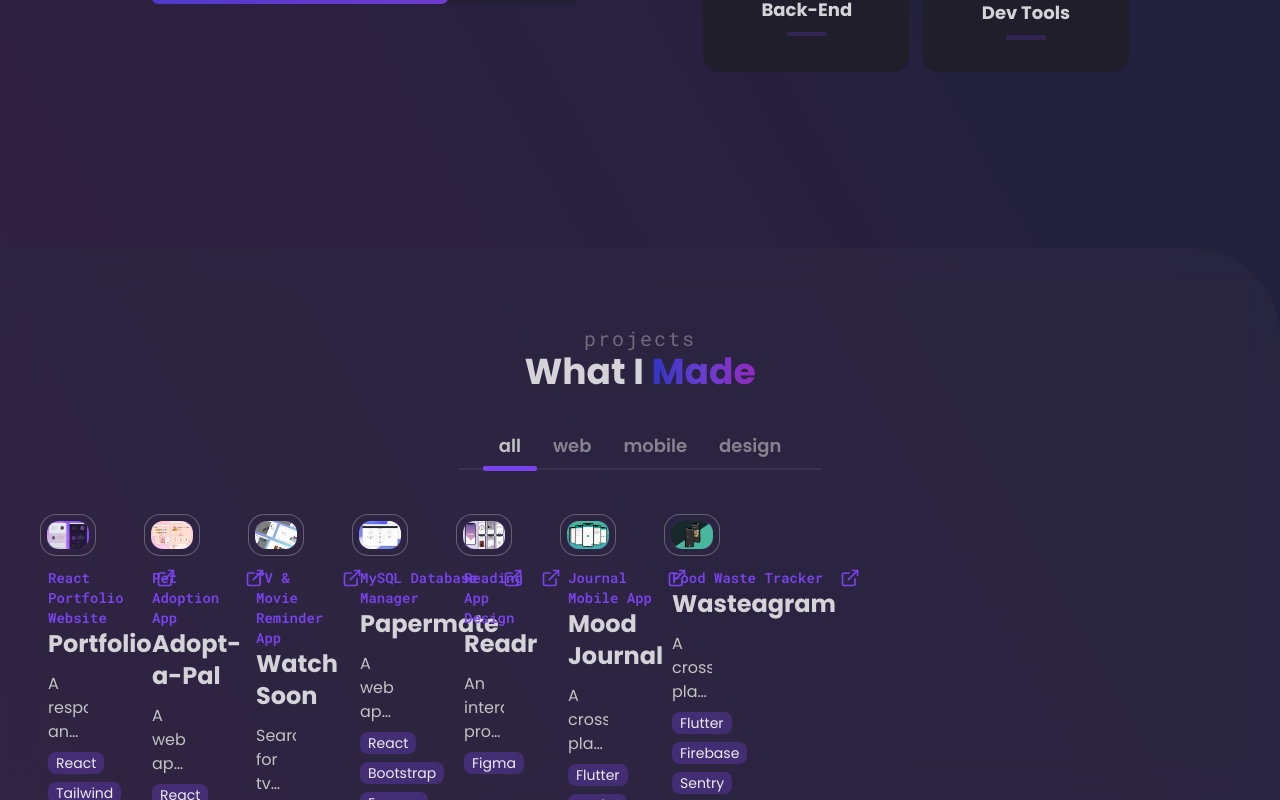
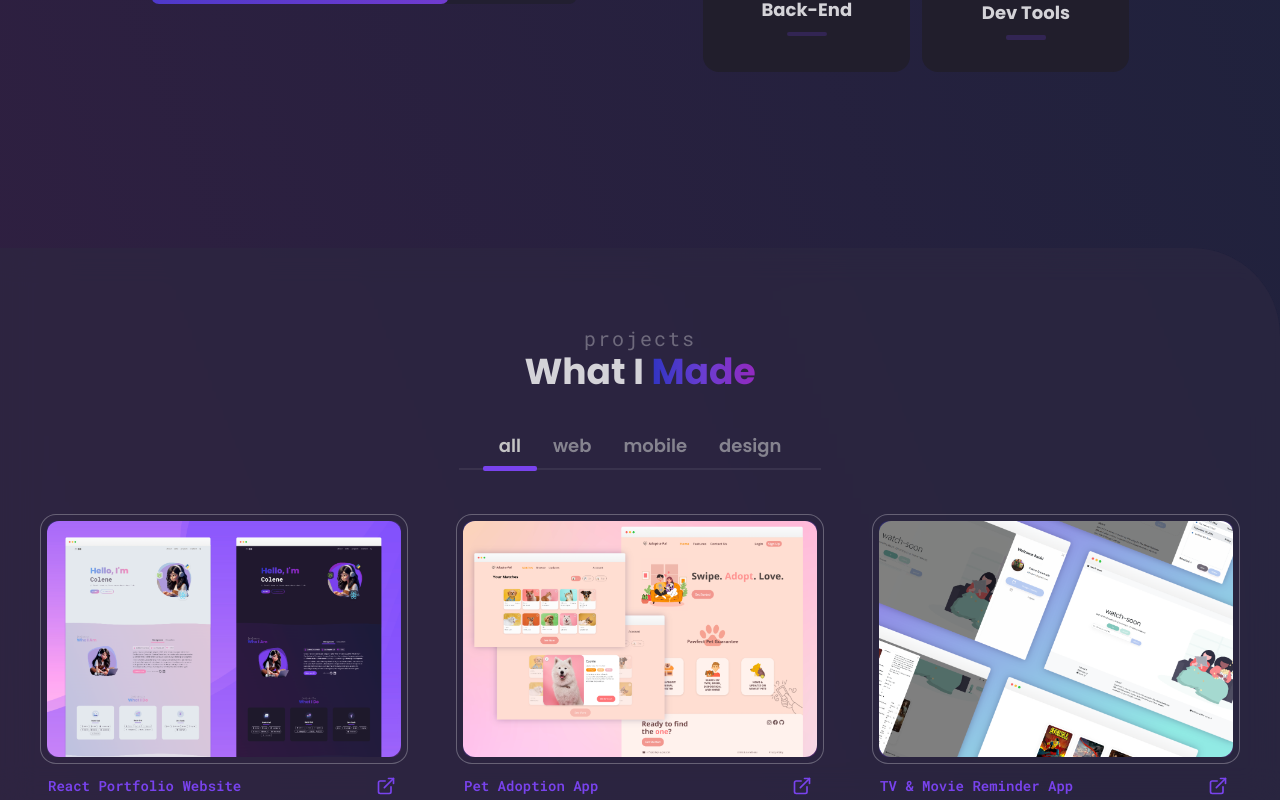
Before and after one commit to encarnac/portfolio, a React (Vite) app: page / in a window 1280 px wide. Shown: the part 2000-2800 px from the top of the page. Built offline with nearby package versions, Linux system fonts and the light colour scheme.

Commit message:
Added entrance animation to each card and changed divs to ul/li

```diff
--- a/src/components/ProjectsSection.jsx
+++ b/src/components/ProjectsSection.jsx
@@ -1,43 +1,38 @@
-import { useState } from "react";
-import { motion } from "framer-motion";
+import { useState, useRef } from "react";
+import { motion, useInView } from "framer-motion";
+import ProjectsTab from "./ProjectsTab";
 import ProjectCard from "./ProjectCard";
-import ProjectsTab from "./ProjectsTab";
 import { PROJECTS_DATA } from "../utils/ProjectsData";
 
-const projectsContainer = {
-  hidden: { opacity: 0 },
-  visible: {
-    opacity: 1,
-    transition: {
-      delayChildren: 0.5,
-      staggerChildren: 0.4,
-    },
-  },
+const ProjectsSection = () => {
+  const [filter, setFilter] = useState("all");
+  const ref = useRef(null);
+  const isInView = useInView(ref, { once: true });
+
+  const selectFilter = (type) => {
+    setFilter(type);
   };
 
-const projectsTabs = {
+  const filteredProjects = PROJECTS_DATA.filter((project) =>
+    project.type.includes(filter)
+  );
+
+  const types = ["all", "web", "mobile", "design"];
+
+  const tabVariants = {
     hidden: { y: -30, opacity: 0 },
-  visible: {
-    y: 0,
-    opacity: 1,
-    transition: { duration: 0.5 },
-  },
-};
-
-const projectCard = {
-  hidden: { y: 30, opacity: 0 },
     visible: {
       y: 0,
       opacity: 1,
     },
   };
 
-const types = ["all", "web", "mobile", "design"];
-
-const ProjectsSection = () => {
-  const [filter, setFilter] = useState("all");
-  const selectFilter = (type) => {
-    setFilter(type);
+  const cardVariants = {
+    hidden: { y: 30, opacity: 0 },
+    visible: {
+      y: 0,
+      opacity: 1,
+    },
   };
 
   return (
@@ -57,7 +52,7 @@ const ProjectsSection = () => {
           initial="hidden"
           whileInView="visible"
           viewport={{ once: true, amount: 1 }}
-          variants={projectsTabs}
+          variants={tabVariants}
           transition={{ type: "tween", duration: 0.3 }}
           className="relative mt-8 flex h-fit w-fit flex-row place-self-center border-b-[2px] border-b-[#726C7B]/20 px-2 dark:border-b-[#b7b0c2]/10 sm:px-6 lg:col-span-7 lg:mx-0"
         >
@@ -76,17 +71,23 @@ const ProjectsSection = () => {
 
       <div className="flex flex-col items-center gap-y-12">
         {/* PROJECT CARDS */}
-        <motion.div
+        <ul
+          ref={ref}
+          className="grid gap-y-8 text-[#312f34] dark:text-[#c3c3c4] sm:grid-cols-12 sm:gap-x-4 md:gap-x-3 lg:gap-x-8 xl:gap-x-12"
+        >
+          {filteredProjects.map((project, index) => (
+            <motion.li
+              key={index}
+              variants={cardVariants}
               initial="hidden"
-          whileInView="visible"
-          viewport={{ once: true, amount: 0.1 }}
-          variants={projectsContainer}
-          className="grid gap-y-8 text-[#312f34] dark:text-[#c3c3c4] md:grid-cols-12 md:gap-x-2 md:gap-y-8 lg:gap-x-8 xl:gap-x-12"
+              animate={isInView ? "visible" : "hidden"}
+              transition={{ duration: 0.4, delay: index * 0.5 }}
+              className="col-span-1 flex flex-col items-center sm:col-span-6 md:col-span-4"
             >
-          {PROJECTS_DATA.map((project, index) => (
-            <ProjectCard key={index} project={project} />
+              <ProjectCard key={project.id} project={project} />
+            </motion.li>
           ))}
-        </motion.div>
+        </ul>
 
         {/* GITHUB LINK */}
         <div className="place-self-center text-white">
```
Lines whose indentation alone changed are shown as unchanged.
